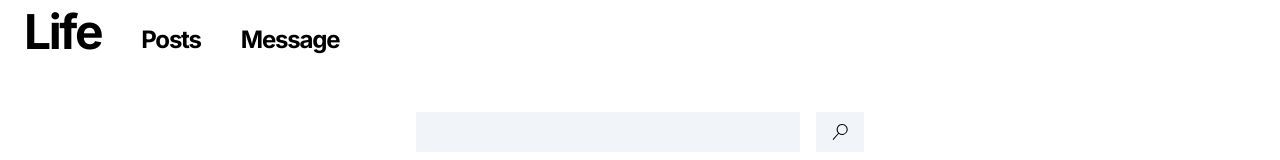
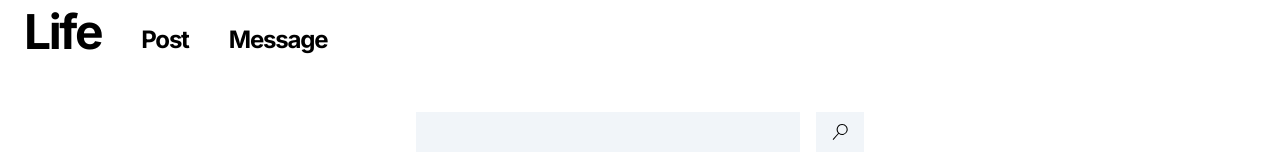
Before and after one commit to guxiken9/wakkason-demo-app, a Next.js app: page / in a window 1280 px wide. Shown: the top 160 px of the page. Built offline with nearby package versions, Linux system fonts and the light colour scheme.

Commit message:
微修正

```diff
--- a/src/app/layout.tsx
+++ b/src/app/layout.tsx
@@ -49,7 +49,7 @@ export default function RootLayout({
               tracking-tighter
             `}
           >
-            Posts
+            Post
           </Link>
           <Link
             href="/message"
```
